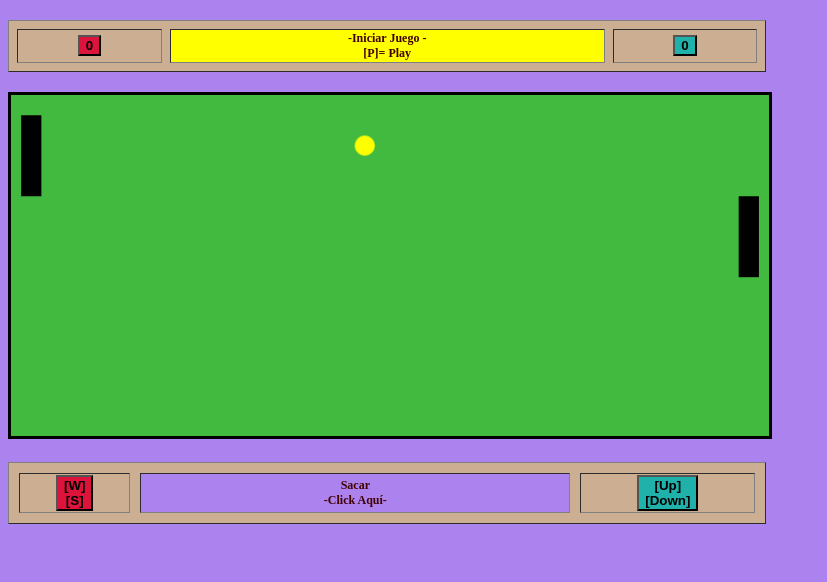
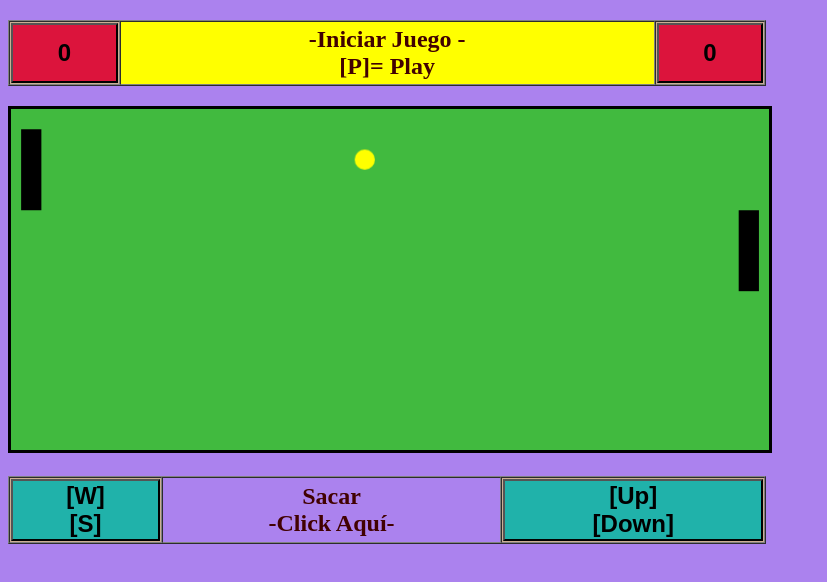
Before and after one commit to Jimmy-gh/pong, a plain HTML site: page docs/index.html in a window 1280 px wide. Shown: the whole page, without its empty margins (0-827 px from the left). Drawn offline with Linux system fonts and the light colour scheme.

Commit message:
commit 3

```diff
--- /dev/null
+++ b/docs/estilo.css
@@ -0,0 +1,30 @@
+canvas{
+    width: 60%;
+
+    border: solid;
+    background:rgba(47, 197, 33, 0.849); ;
+}
+table{
+    color: rgb(65, 1, 1);
+    width: 60%;
+    text-align: center;
+    font-size: 100%;
+    background-color:rgba(218, 193, 111, 0.712);
+}
+body,.vel{
+    background-color: rgb(171, 130, 238);
+}
+.w,.up{
+    font-weight: inherit;
+    font-size: 100%;
+    height: 60px;
+    width: 100%;
+    background: crimson;
+}
+.down,.s{
+    font-weight: inherit;
+
+    width: 100%;
+    font-size: 100%;
+    background:lightseagreen;
+}
--- a/docs/index.html
+++ b/docs/index.html
@@ -4,48 +4,17 @@
     <meta charset="UTF-8">
     <meta name="viewport" content="width=device-width, initial-scale=1.0">
     <title>Ping Pong</title>
-    <style>
-        canvas{
-			width: 60%;
-
-            border: solid;
-			background:rgba(47, 197, 33, 0.849); ;
-        }
-		table{
-			color: rgb(65, 1, 1);
-			width: 60%;
-			text-align: center;
-			font-size: 50%;
-			background-color:rgba(218, 193, 111, 0.712);
-		}
-		body,.vel{
-			background-color: rgb(171, 130, 238);
-		}
-		.w,.s{
-			font-weight: inherit;
-
-
-			background: crimson;
-		}
-		.up,.down{
-			font-weight: inherit;
-
-			background:lightseagreen;
-		}
-		.vel{
-			width: 60%;
-		}
-     </style>
+    <link rel="stylesheet" href="estilo.css">
 </head>
 <body>
 
 <div class="row text-right">
     <h2>
-		<table cellspacing="8" border="1">
+		<table cellspacing="0" border="1">
 			<tr align="center">
-				<td><button  class="w" ondblclick="bar.up()" onclick="bar.up()" id="P1">0</button></td>
+				<td><button  class="w" onmouseup="bar.soltarClick()" onmousedown="bar.up()" id="P1">0</button></td>
 				<td  class="vel" id="vel" style="background-color:yellow" onclick="boardView.pausa()">-Iniciar Juego -<br>[P]= Play</td>
-				<td> <button class="up" ondblclick="bar2.up()" onclick="bar2.up()" id="P2">0</button></td>
+				<td> <button class="up" onmouseup="bar2.soltarClick()" onmousedown="bar2.up()" id="P2">0</button></td>
 			</tr>
 		</table>
     </h2>
@@ -54,11 +23,11 @@
 <script src="main.js"></script>
 <div class="row text-right">
     <h2>
-		<table cellspacing="10" border="1">
+		<table cellspacing="0" border="1">
 			<tr align="center">
-				<td><button class="s" id="s" ondblclick="bar.down()"onclick="bar.down()">[W] <br>[S]</button></td>
+				<td><button class="s" id="s" onmouseup="bar.soltarClick()"onmousedown="bar.down()">[W] <br>[S]</button></td>
 				<td class="vel" id="saque" onmousedown="ball.sacar()">Sacar <br> -Click Aquí- </td>
-				<td><button class="down" ondblclick="bar2.down()" onclick="bar2.down()" id="P2">[Up]<br>[Down]</button></td>
+				<td><button class="down" onmouseup="bar2.soltarClick()" onmousedown="bar2.down()" id="P2">[Up]<br>[Down]</button></td>
 			</tr>
 		</table>
     </h2>
--- a/docs/main.js
+++ b/docs/main.js
@@ -108,13 +108,31 @@
         this.y_máximo=this.board.height-this.salto;
         this.board.bars.push(this);
         this.kind="rectangle";
+        this.presionada=false;
     }
     self.Bar.prototype= {
+
+        upLargo: function () {
+            while(this.presionada){setTimeout(() => console.log("entre"),1000);
+                if(this.y>this.y_minimo)this.y -= this.salto;            }
+        },
         up: function () {
+            this.presionada=true;
+
+            //this.upLargo();
             if(this.y>this.y_minimo)this.y -= this.salto;
 
         },
+        soltarClick: function(){
+            this.presionada=false;
+        },
+        downLargo: function(){
+            while(this.presionada)
+                if(this.y<this.y_máximo)this.y += this.salto;
+        },
         down: function(){
+           // this.presionada=true;
+            //downLargo();
             if(this.y<this.y_máximo)this.y += this.salto;
         },
         toString: function(){
```
